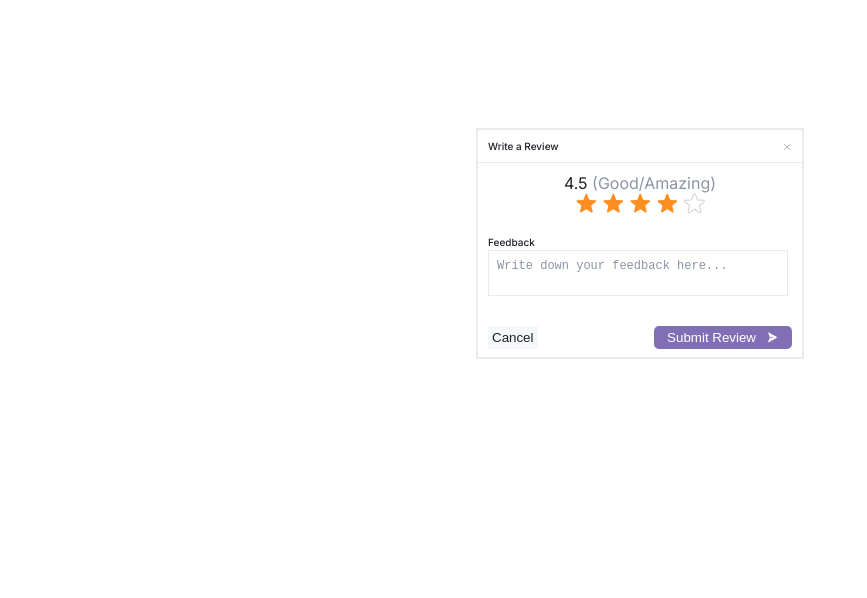
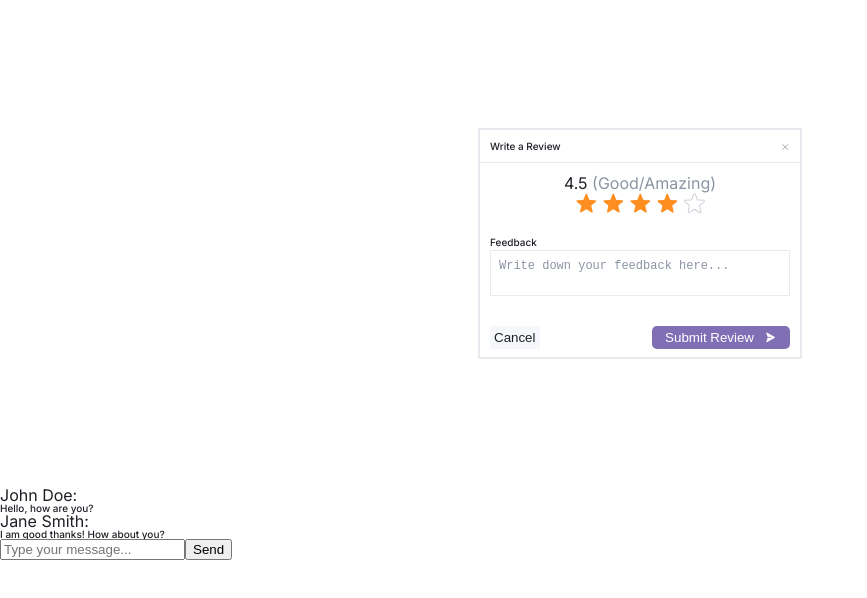
Before and after one commit to Lafa0x9-Hackathon/sastosales-frontend, a React (Vite) app: page /review in a window 1280 px wide. Shown: the top 598 px of the page, without its empty margins (0-867 px from the left). Built offline with nearby package versions, Linux system fonts and the light colour scheme.

Commit message:
html css for message ui basic setup

```diff
--- a/src/App.jsx
+++ b/src/App.jsx
@@ -1,8 +1,10 @@
 import Review from "./components/review/review.jsx"
+import Message from "./components/messagBox/message.jsx"
 function App() {
   return (
     <div>
         <Review />
+        <Message />
     </div>
   );
 
--- /dev/null
+++ b/src/components/messagBox/message.css
@@ -0,0 +1,198 @@
+@import url('https://fonts.googleapis.com/css2?family=Inter:wght@100..900&display=swap');
+
+html,
+body,
+div,
+span,
+applet,
+object,
+iframe,
+h1,
+h2,
+h3,
+h4,
+h5,
+h6,
+p,
+blockquote,
+pre,
+a,
+abbr,
+acronym,
+address,
+big,
+cite,
+code,
+del,
+dfn,
+em,
+img,
+ins,
+kbd,
+q,
+s,
+samp,
+small,
+strike,
+strong,
+sub,
+sup,
+tt,
+var,
+b,
+u,
+i,
+center,
+dl,
+dt,
+dd,
+ol,
+ul,
+li,
+fieldset,
+form,
+label,
+legend,
+table,
+caption,
+tbody,
+tfoot,
+thead,
+tr,
+th,
+td,
+article,
+aside,
+canvas,
+details,
+embed,
+figure,
+figcaption,
+footer,
+header,
+hgroup,
+menu,
+nav,
+output,
+ruby,
+section,
+summary,
+time,
+mark,
+audio,
+video {
+    margin: 0;
+    padding: 0;
+    border: 0;
+    font-size: 100%;
+    font: inherit;
+    vertical-align: baseline;
+}
+
+/* HTML5 display-role reset for older browsers */
+article,
+aside,
+details,
+figcaption,
+figure,
+footer,
+header,
+hgroup,
+menu,
+nav,
+section {
+    display: block;
+}
+
+body {
+    line-height: 1;
+}
+
+ol,
+ul {
+    list-style: none;
+}
+
+blockquote,
+q {
+    quotes: none;
+}
+
+blockquote:before,
+blockquote:after,
+q:before,
+q:after {
+    content: '';
+    content: none;
+}
+
+table {
+    border-collapse: collapse;
+    border-spacing: 0;
+}
+* {
+    box-sizing: border-box;
+}
+body {
+    margin: 0;
+    padding: 0;
+    font-family: Arial, sans-serif;
+}
+
+.message-container {
+    width: 400px;
+    max-width: 100%;
+    margin: 20px auto;
+    border: 1px solid #ccc;
+    border-radius: 5px;
+    padding: 10px;
+    box-shadow: 0 0 10px rgba(0, 0, 0, 0.1);
+}
+
+.messages {
+    height: 300px;
+    overflow-y: auto;
+    padding: 10px;
+    border-bottom: 1px solid #ccc;
+}
+
+.message {
+    margin-bottom: 10px;
+}
+
+.sender {
+    font-weight: bold;
+    margin-bottom: 5px;
+}
+
+.text {
+    background-color: #f1f1f1;
+    padding: 10px;
+    border-radius: 5px;
+}
+
+.message-form {
+    display: flex;
+    padding: 10px;
+}
+
+#messageInput {
+    flex-grow: 1;
+    padding: 10px;
+    border: 1px solid #ccc;
+    border-radius: 5px;
+}
+
+button {
+    padding: 10px 20px;
+    border: none;
+    background-color: #4CAF50;
+    color: white;
+    border-radius: 5px;
+    margin-left: 10px;
+    cursor: pointer;
+}
+
+button:hover {
+    background-color: #45a049;
+}
--- /dev/null
+++ b/src/components/messagBox/message.jsx
@@ -0,0 +1,28 @@
+import React from 'react'
+
+function message() {
+  return (
+    <div>
+    <div className="message-container">
+        <div className="messages">
+            <div className="message">
+                <div className="sender">John Doe:</div>
+                <div className="text">Hello, how are you?</div>
+            </div>
+            <div className="message">
+                <div className="sender">Jane Smith:</div>
+                <div className="text"> I am good thanks! How about you?</div>
+            </div>
+
+        </div>
+
+        <form>
+            <input type="text" id="messageInput" placeholder="Type your message..." required/>
+            <button type="submit">Send</button>
+        </form>
+    </div>
+    </div>
+  )
+}
+
+export default message
--- a/src/components/review/review.css
+++ b/src/components/review/review.css
@@ -129,6 +129,10 @@ table {
    border-collapse: collapse;
    border-spacing: 0;
 }
+
+*{
+   box-sizing: border-box;
+}
 body {
    font-family: "Inter", sans-serif;
    color: #1D2026;
```
